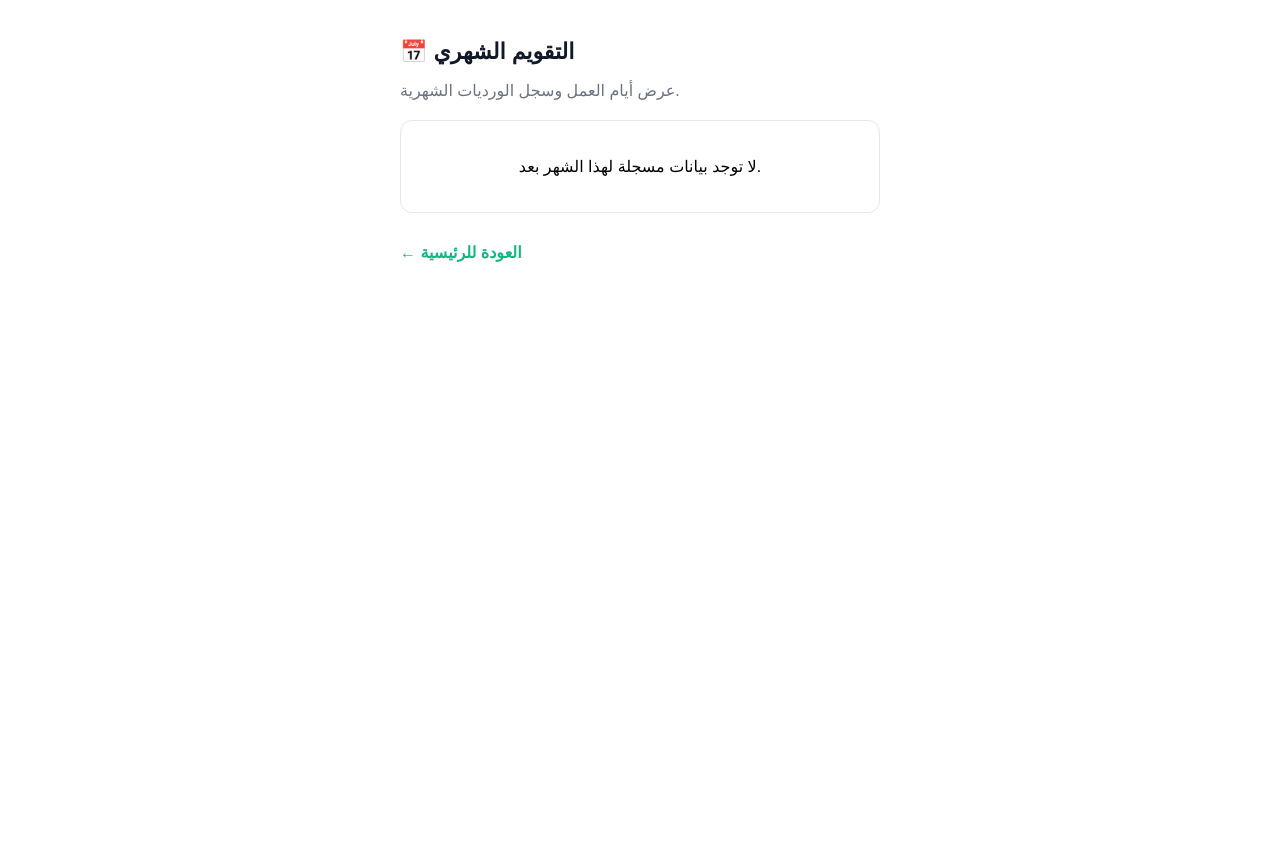
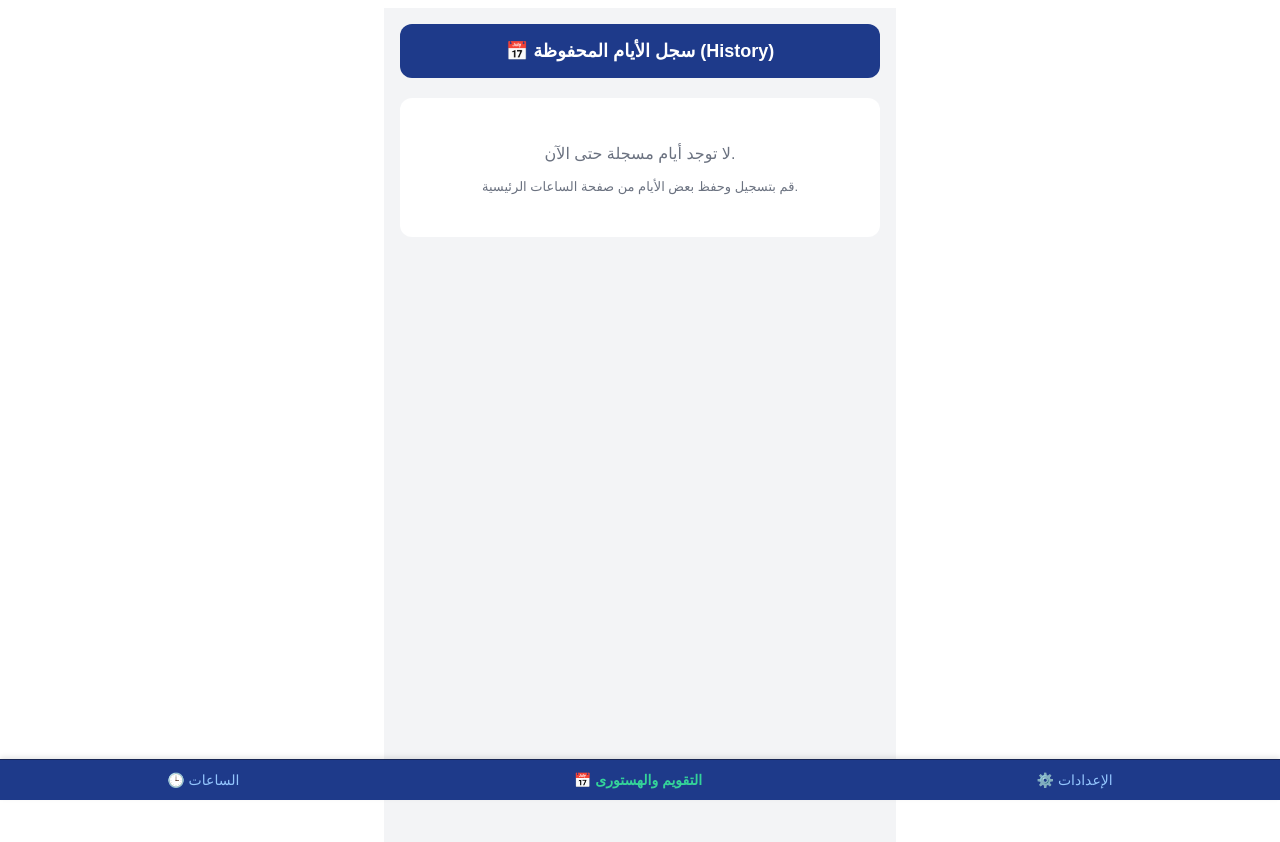
Before and after one commit to NminaN85/Monshift, a Next.js app: page /calendar in a window 1280 px wide. Shown: the top 842 px of the page. Before the commit the page ends 800 px from the top, so only its background shows below. Built offline with nearby package versions, Linux system fonts and the light colour scheme.

Commit message:
Refactor CalendarPage component layout and styles

```diff
--- a/src/app/calendar/page.tsx
+++ b/src/app/calendar/page.tsx
@@ -1,14 +1,75 @@
+"use client";
+
+import { useState, useEffect } from "react";
+
+interface BreakItem {
+  duration: number;
+  isPaid: boolean;
+}
+
+interface DayRecord {
+  date: string;
+  startTime: string;
+  endTime: string;
+  breaks: BreakItem[];
+  notes: string;
+}
+
 export default function CalendarPage() {
+  const [history, setHistory] = useState<Record<string, DayRecord>>({});
+
+  useEffect(() => {
+    const saved = localStorage.getItem("monshift_history");
+    if (saved) {
+      setHistory(JSON.parse(saved));
+    }
+  }, []);
+
+  // تحويل الكائن إلى مصفوفة وترتيبها حسب التاريخ
+  const sortedDays = Object.values(history).sort((a, b) => a.date.localeCompare(b.date));
+
   return (
-    <main style={{ maxWidth: "480px", margin: "0 auto", padding: "16px", fontFamily: "sans-serif" }}>
-      <h1 style={{ fontSize: "22px", fontWeight: "bold", color: "#111827", marginBottom: "16px" }}>📅 التقويم الشهري</h1>
-      <p style={{ color: "#6b7280" }}>عرض أيام العمل وسجل الورديات الشهرية.</p>
-      <div style={{ marginTop: "20px", background: "white", padding: "20px", borderRadius: "12px", border: "1px solid #e5e7eb", textAlign: "center" }}>
-        <p>لا توجد بيانات مسجلة لهذا الشهر بعد.</p>
-      </div>
-      <div style={{ marginTop: "30px" }}>
-        <a href="/" style={{ color: "#10b981", textDecoration: "none", fontWeight: "bold" }}>← العودة للرئيسية</a>
-      </div>
+    <main style={{ maxWidth: "480px", margin: "0 auto", padding: "16px", fontFamily: "sans-serif", paddingBottom: "90px", background: "#f3f4f6", minHeight: "100vh" }}>
+
+      <header style={{ background: "#1e3a8a", color: "white", padding: "16px", borderRadius: "12px", textAlign: "center", marginBottom: "20px" }}>
+        <h1 style={{ fontSize: "18px", margin: 0 }}>📅 سجل الأيام المحفوظة (History)</h1>
+      </header>
+
+      {sortedDays.length === 0 ? (
+        <div style={{ background: "white", padding: "30px", borderRadius: "12px", textAlign: "center", color: "#6b7280" }}>
+          <p>لا توجد أيام مسجلة حتى الآن.</p>
+          <p style={{ fontSize: "13px", marginTop: "8px" }}>قم بتسجيل وحفظ بعض الأيام من صفحة الساعات الرئيسية.</p>
+        </div>
+      ) : (
+        <div style={{ display: "flex", flexDirection: "column", gap: "12px" }}>
+          {sortedDays.map((day) => (
+            <div key={day.date} style={{ background: "white", padding: "14px", borderRadius: "10px", boxShadow: "0 1px 3px rgba(0,0,0,0.05)", border: "1px solid #e5e7eb" }}>
+              <div style={{ display: "flex", justifyContent: "space-between", marginBottom: "8px", borderBottom: "1px solid #f3f4f6", paddingBottom: "6px" }}>
+                <strong style={{ color: "#1e3a8a", fontSize: "14px" }}>{day.date}</strong>
+                <span style={{ fontSize: "13px", color: "#059669", fontWeight: "bold" }}>
+                  {day.startTime} → {day.endTime}
+                </span>
+              </div>
+              <div style={{ fontSize: "12px", color: "#4b5563" }}>
+                {day.breaks.map((b, i) => (
+                  <div key={i}>
+                    ☕ بوز #{i + 1}: {b.duration} دقيقة {b.isPaid ? "(مدفوعة)" : ""}
+                  </div>
+                ))}
+                {day.notes && <div style={{ marginTop: "4px", color: "#6b7280" }}>💬 {day.notes}</div>}
+              </div>
+            </div>
+          ))}
+        </div>
+      )}
+
+      {/* شريط التنقل السفلي */}
+      <nav style={{ position: "fixed", bottom: 0, left: 0, right: 0, background: "#1e3a8a", borderTop: "1px solid #172554", display: "flex", justifyContent: "space-around", padding: "12px 0", boxShadow: "0 -2px 5px rgba(0,0,0,0.1)" }}>
+        <a href="/" style={{ textDecoration: "none", color: "#93c5fd", fontSize: "14px" }}>🕒 الساعات</a>
+        <a href="/calendar" style={{ textDecoration: "none", color: "#34d399", fontSize: "14px", fontWeight: "bold" }}>📅 التقويم والهستورى</a>
+        <a href="#" style={{ textDecoration: "none", color: "#93c5fd", fontSize: "14px" }}>⚙️ الإعدادات</a>
+      </nav>
+
     </main>
   );
 }
```
